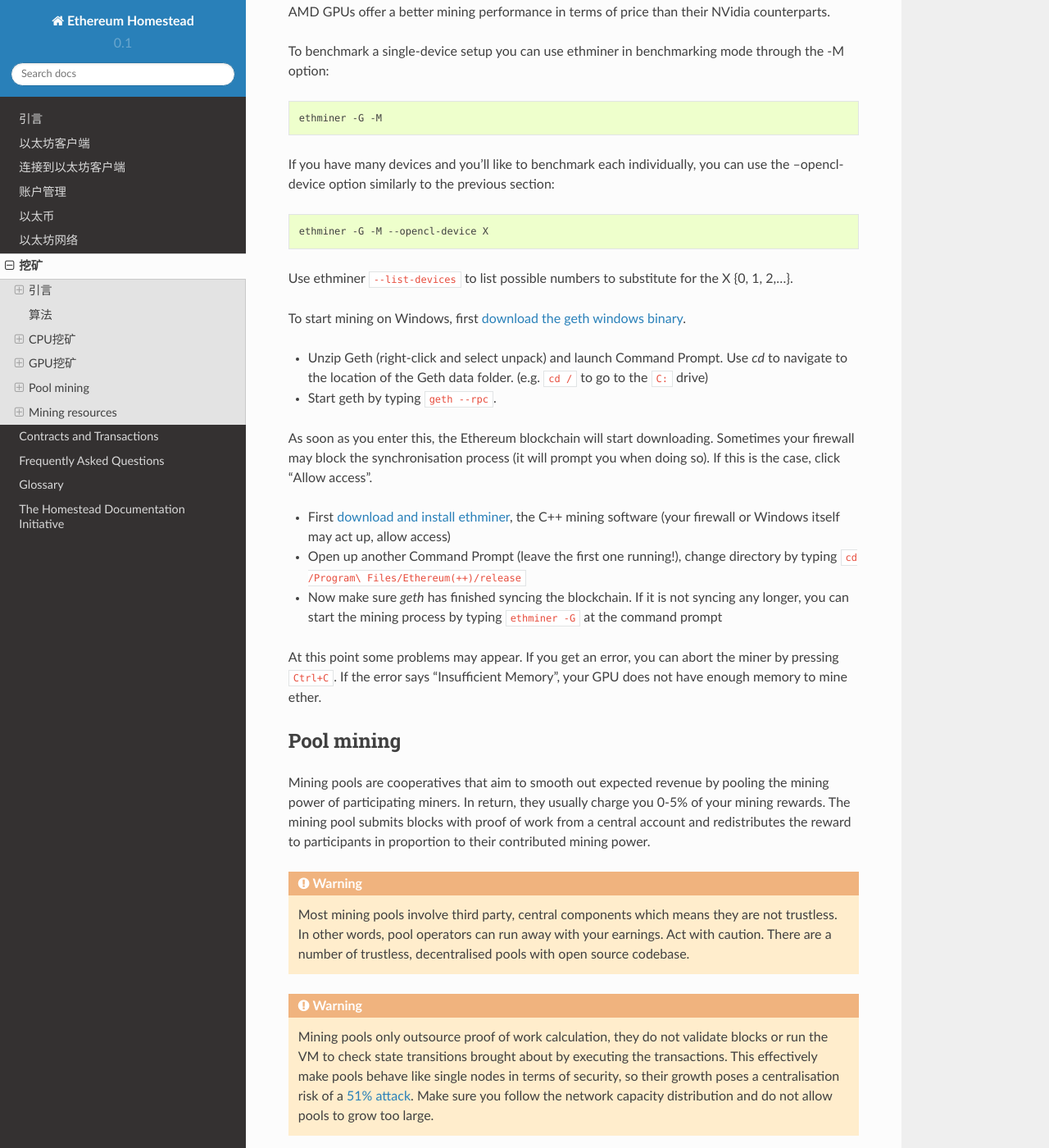
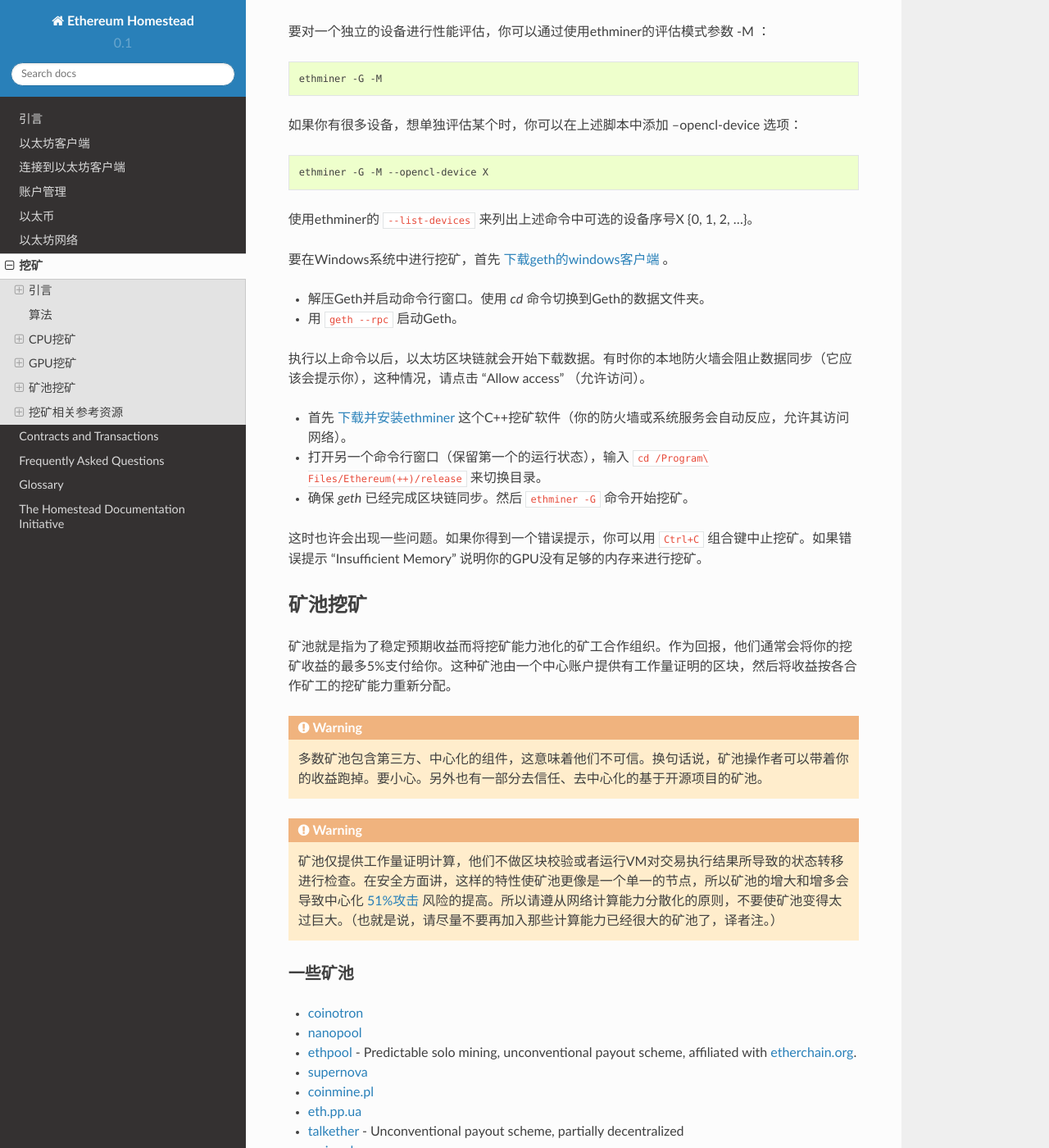
Before and after one commit to riversyang/homestead-guide-cn, a Sphinx documentation site: the page built from source/mining.rst, in a window 1280 px wide and 1400 px high, scrolled down 9629 px. Shown: the whole window at 82% size. Built offline with Sphinx 7.4.7 and the Read the Docs theme 2.0.0, drawn with Linux system fonts in a browser that asks for light colours; some of the changed text lies outside the part shown.

Commit message:
Complete translation of mining.

```diff
--- a/source/mining.rst
+++ b/source/mining.rst
@@ -319,48 +319,45 @@
 
 性能评估
 ^^^^^^^^^^^^^^^^^^^^^^^^^^^^^^^
-Mining power tends to scale with memory bandwidth. Our implementation is written in OpenCL, which is typically supported better by AMD GPUs over NVidia. Empirical evidence confirms that AMD GPUs offer a better mining performance in terms of price than their NVidia counterparts.
+挖矿能力基本上会随内存及带宽的增加而提高。AMD的GPU会比NVidia的更好的支持我们用OpenCL写成的算法实现。实验证明，同价位的AMD GPU较NVidia竞品可以提供更好的挖矿表现。
 
-To benchmark a single-device setup you can use ethminer in benchmarking mode through the -M option:
+要对一个独立的设备进行性能评估，你可以通过使用ethminer的评估模式参数 -M ：
 
 .. code-block:: bash
 
    ethminer -G -M
 
-If you have many devices and you'll like to benchmark each individually, you can use the --opencl-device option similarly to the previous section:
+如果你有很多设备，想单独评估某个时，你可以在上述脚本中添加 --opencl-device 选项：
 
 .. code-block:: bash
 
  ethminer -G -M --opencl-device X
 
-Use ethminer ``--list-devices`` to list possible numbers to substitute for the X {0, 1, 2,...}.
+使用ethminer的 ``--list-devices`` 来列出上述命令中可选的设备序号X {0, 1, 2, ...}。
 
+要在Windows系统中进行挖矿，首先 `下载geth的windows客户端 <https://build.ethereum.org/builds/Windows%20Go%20master%20branch/>`_ 。
 
+* 解压Geth并启动命令行窗口。使用 `cd` 命令切换到Geth的数据文件夹。
+* 用 ``geth --rpc`` 启动Geth。
 
-To start mining on Windows, first `download the geth windows binary <https://build.ethereum.org/builds/Windows%20Go%20master%20branch/>`_.
+执行以上命令以后，以太坊区块链就会开始下载数据。有时你的本地防火墙会阻止数据同步（它应该会提示你），这种情况，请点击 "Allow access" （允许访问）。
 
-* Unzip Geth (right-click and select unpack) and launch Command Prompt. Use `cd` to navigate to the location of the Geth data folder. (e.g. ``cd /`` to go to the ``C:`` drive)
-* Start geth by typing ``geth --rpc``.
+* 首先 `下载并安装ethminer <http://cryptomining-blog.com/tag/ethminer-cuda-download/>`_ 这个C++挖矿软件（你的防火墙或系统服务会自动反应，允许其访问网络）。
+* 打开另一个命令行窗口（保留第一个的运行状态），输入 ``cd /Program\ Files/Ethereum(++)/release`` 来切换目录。
+* 确保 `geth` 已经完成区块链同步。然后 ``ethminer -G`` 命令开始挖矿。
 
-As soon as you enter this, the Ethereum blockchain will start downloading. Sometimes your firewall may block the synchronisation process (it will prompt you when doing so). If this is the case, click "Allow access".
+这时也许会出现一些问题。如果你得到一个错误提示，你可以用 ``Ctrl+C`` 组合键中止挖矿。如果错误提示 "Insufficient Memory" 说明你的GPU没有足够的内存来进行挖矿。
 
-* First `download and install ethminer <http://cryptomining-blog.com/tag/ethminer-cuda-download/>`_, the C++ mining software (your firewall or Windows itself may act up, allow access)
-* Open up another Command Prompt (leave the first one running!), change directory by typing ``cd /Program\ Files/Ethereum(++)/release``
-* Now make sure `geth` has finished syncing the blockchain. If it is not syncing any longer, you can start the mining process by typing ``ethminer -G`` at the command prompt
-
-At this point some problems may appear. If you get an error, you can abort the miner by pressing ``Ctrl+C``. If the error says
-"Insufficient Memory", your GPU does not have enough memory to mine ether.
-
-Pool mining
+矿池挖矿
 ================================================================================
 
-Mining pools are cooperatives that aim to smooth out expected revenue by pooling the mining power of participating miners. In return, they usually charge you 0-5% of your mining rewards. The mining pool submits blocks with proof of work from a central account and redistributes the reward to participants in proportion to their contributed mining power.
+矿池就是指为了稳定预期收益而将挖矿能力池化的矿工合作组织。作为回报，他们通常会将你的挖矿收益的最多5%支付给你。这种矿池由一个中心账户提供有工作量证明的区块，然后将收益按各合作矿工的挖矿能力重新分配。
 
-.. warning::  Most mining pools involve third party, central components which means they are not trustless. In other words, pool operators can run away with your earnings. Act with caution. There are a number of trustless, decentralised pools with open source codebase.
+.. warning:: 多数矿池包含第三方、中心化的组件，这意味着他们不可信。换句话说，矿池操作者可以带着你的收益跑掉。要小心。另外也有一部分去信任、去中心化的基于开源项目的矿池。
 
-.. warning:: Mining pools only outsource proof of work calculation, they do not validate blocks or run the VM to check state transitions brought about by executing the transactions. This effectively make pools behave like single nodes in terms of security, so their growth poses a centralisation risk of a `51% attack <https://learncryptography.com/cryptocurrency/51-attack>`_. Make sure you follow the network capacity distribution and do not allow pools to grow too large.
+.. warning:: 矿池仅提供工作量证明计算，他们不做区块校验或者运行VM对交易执行结果所导致的状态转移进行检查。在安全方面讲，这样的特性使矿池更像是一个单一的节点，所以矿池的增大和增多会导致中心化 `51%攻击 <https://learncryptography.com/cryptocurrency/51-attack>`_ 风险的提高。所以请遵从网络计算能力分散化的原则，不要使矿池变得太过巨大。（也就是说，请尽量不要再加入那些计算能力已经很大的矿池了，译者注。）
 
-Mining pools
+一些矿池
 --------------------------------------------------------------------
 
 * `coinotron`_
@@ -397,7 +394,7 @@
 .. _cryptopool: http://ethereum.cryptopool.online/
 
 
-Mining resources
+挖矿相关参考资源
 =======================================================
 
 * `Top miners of last 24h on etherchain <https://etherchain.org/statistics/miners>`_
@@ -412,8 +409,8 @@
 
 .. _POS vs POW:
 
-POS vs POW
------------------------------
+权益证明和工作量证明（POS vs POW）
+--------------------------------------------------------------------
 
 * https://www.reddit.com/r/ethereum/comments/38db1z/eli5_the_difference_between_pos_and_pow/
 * https://blog.ethereum.org/2014/11/25/proof-stake-learned-love-weak-subjectivity/
```
